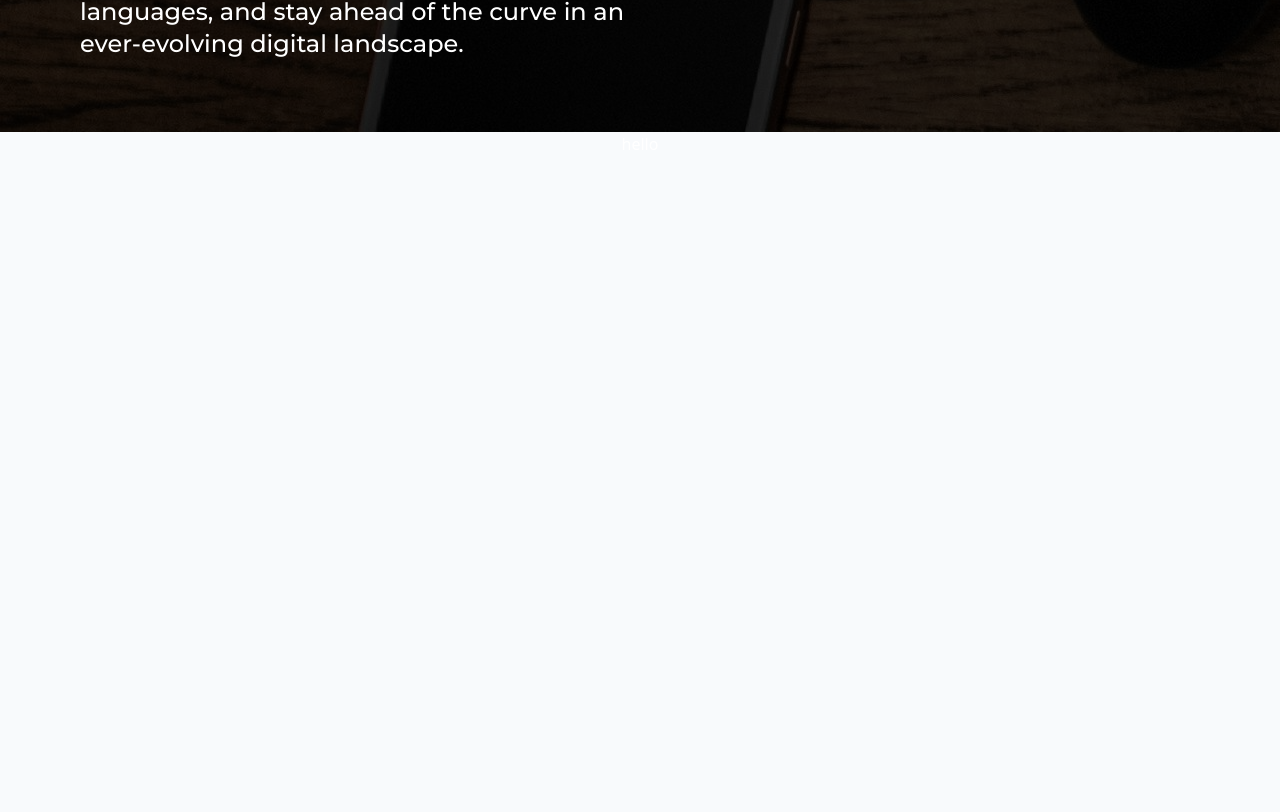
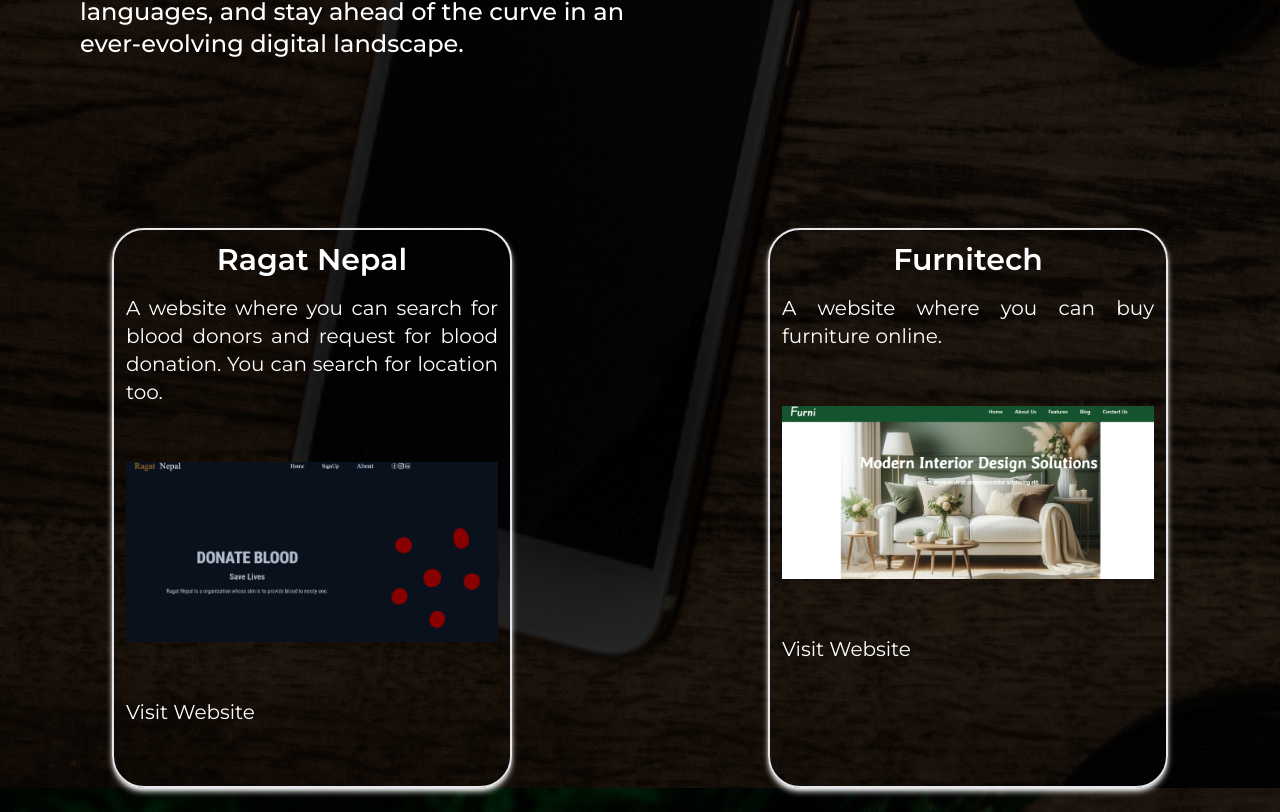
Before and after one commit to bhattaraisushma/Portfolio_, a React (Vite) app in the folder frontend/: page / in a window 1280 px wide. Shown: the part 1468-2280 px from the top of the page. Built offline with nearby package versions, Linux system fonts and the light colour scheme.

Commit message:
projects

```diff
--- a/frontend/src/components/Project.jsx
+++ b/frontend/src/components/Project.jsx
@@ -1,9 +1,17 @@
 import React from 'react'
-
+import {projects} from './data'
 const Project = () => {
   return (
-    <div id='/project' className='h-screen w-full bg-slate-50'>
-      hello
+    <div id='/project' className='md:h-screen w-full flex md:flex-row justify-center md:gap-[16rem] gap-[6rem] flex-col p-[6rem] md:top-0 top-[4rem]'>
+    {projects.map((project,index)=>(
+<div id={index} className='md:h-[35rem] h-fit md:w-[25rem]  w-fit p-3 font-montserrat flex flex-col gap-4 text-xl border-solid border-2 text-justify  rounded-[2rem] shadow-md shadow-white'>
+    <h1 className='font-semibold text-3xl text-center'>{project.Title}</h1>
+    <h1>{project.Description}</h1>
+    <img src={project.image} className='my-10'></img>
+    <a href={project.link}>Visit Website</a>
+
+</div>
+    ))}
     </div>
   )
 }
--- a/frontend/src/components/data.js
+++ b/frontend/src/components/data.js
@@ -0,0 +1,16 @@
+
+
+
+ export const  projects = [{
+    Title: "Ragat Nepal",
+    Description: "A website where you can search for blood donors and request for blood donation. You can search for location too.",
+    image:"public/ragatnepal.png",
+
+    link:"https://ragat-nepal-1edt-git-master-bhattaraisushmas-projects.vercel.app/"
+},
+{
+    Title:"Furnitech",
+    Description: "A website where you can buy furniture online.",
+    image:'/furnitech.png',
+    link:"https://e-commerce-q8j8hu206-bhattaraisushmas-projects.vercel.app/"
+}]
```
Also changed, not shown: frontend/public/furnitech.png (added), frontend/public/ragatnepal.png (added).
